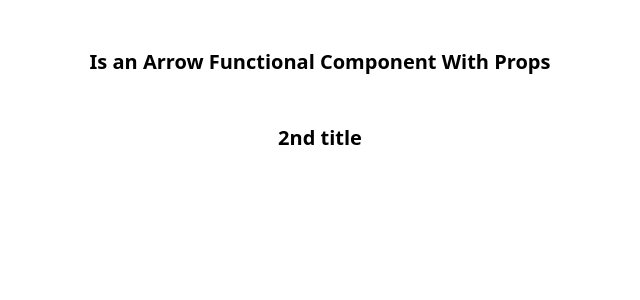
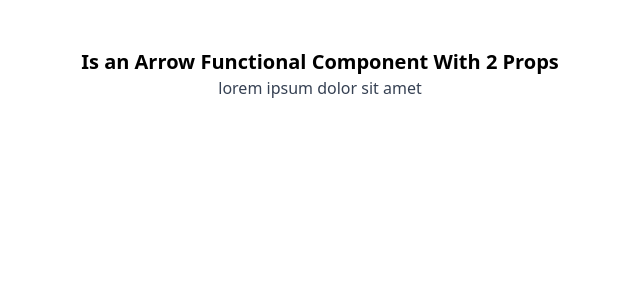
Before and after one commit to Vpetros/cf8-react-intro, a React app: page / in a window 1280 px wide. Shown: the top 300 px of the page, without its empty margins (320-960 px from the left). Built offline with nearby package versions, Linux system fonts and the light colour scheme; the HTML template or start-up script is replaced by a standard one.

Commit message:
feat: add component ArrowFunctionalComponentWithPropsType

```diff
--- a/src/App.tsx
+++ b/src/App.tsx
@@ -3,7 +3,8 @@
 // import ClassComponent from "./components/ClassComponent.tsx";
 // import FunctionalComponent from "./components/FunctionalComponent.tsx";
 // import ArrowFunctionalComponent from "./components/ArrowFunctionalComponent.tsx";
-import ArrowFunctionalComponentWithProps from "./components/ArrowFunctionalComponentWithProps.tsx";
+// import ArrowFunctionalComponentWithProps from "./components/ArrowFunctionalComponentWithProps.tsx";
+import ArrowFunctionalComponentWithPropsType from "./components/ArrowFunctionalComponentWithPropsType.tsx";
 
 function App() {
 
@@ -14,8 +15,11 @@
             {/*<ClassComponent/>*/}
             {/*<FunctionalComponent/>*/}
             {/*<ArrowFunctionalComponent/>*/}
-            <ArrowFunctionalComponentWithProps title="Is an Arrow Functional Component With Props"/>
-            <ArrowFunctionalComponentWithProps title="2nd title"/>
+            {/*<ArrowFunctionalComponentWithProps title="Is an Arrow Functional Component With Props"/>*/}
+            {/*<ArrowFunctionalComponentWithProps title="2nd title"/>*/}
+            <ArrowFunctionalComponentWithPropsType
+                title="Is an Arrow Functional Component With 2 Props"
+                description="lorem ipsum dolor sit amet"/>
         </>
     )
 }
--- /dev/null
+++ b/src/components/ArrowFunctionalComponentWithPropsType.tsx
@@ -0,0 +1,29 @@
+
+type PropA = {
+    title: string;
+}
+
+type PropB = {
+    description: string;
+}
+
+type Props = PropA & PropB;
+
+// interface Props {
+//     title: string
+// }
+//
+// interface Props {
+//     description: string
+// }
+
+const ArrowFunctionalComponentWithPropsType =({title, description}: Props) => {
+    return(
+        <>
+            <h1 className="text-center text-xl font-bold mt-12">{title}</h1>
+            <p className="text-center text-gray-700">{description}</p>
+
+        </>
+    )
+}
+export default ArrowFunctionalComponentWithPropsType;
```
